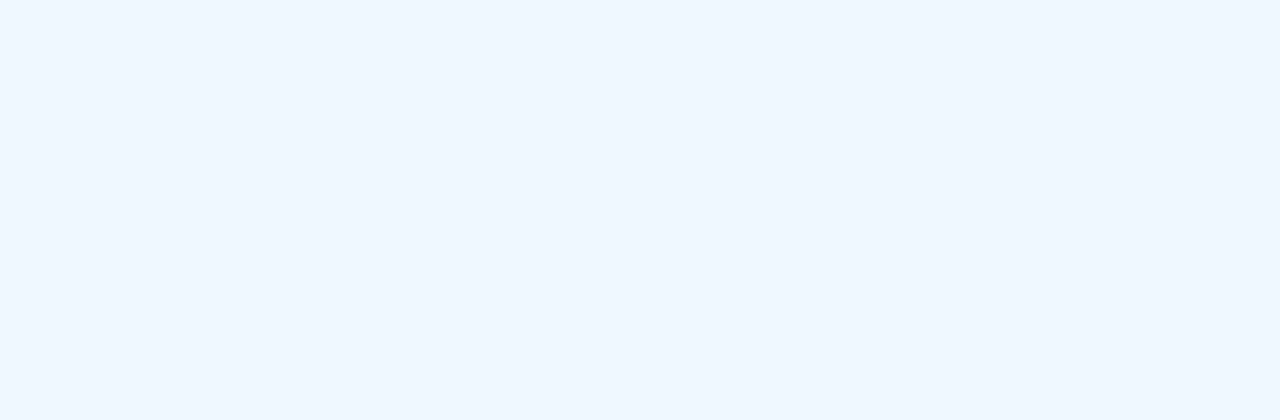
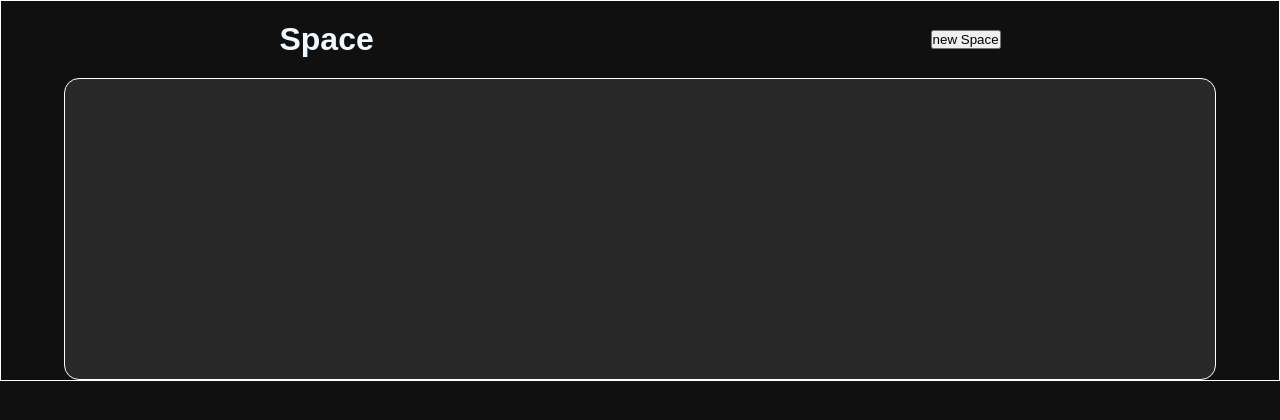
Before and after one commit to Samarth369/rev, a React (Vite) app in the folder client/: page /dashboard in a window 1280 px wide. Before the commit this address had no page. Shown: the top 420 px of the page. Built offline with nearby package versions, Linux system fonts and the light colour scheme; a web font is replaced by a local one.

Commit message:
completed suth and did some nore things

```diff
--- a/client/src/App.jsx
+++ b/client/src/App.jsx
@@ -3,15 +3,16 @@ import '../style/App.css'
 import { BrowserRouter , Routes , Route } from "react-router-dom"
 
 import Home from './Home'
+import Dashboard from './Dashboard'
 
 function App() {
-  const [count, setCount] = useState(0)
 
   return (
     <>
       <BrowserRouter>
       <Routes>
         <Route path='/' element={<Home />} />
+        <Route path='/dashboard' element={<Dashboard />} />
       </Routes>
       </BrowserRouter>
     </>
--- a/client/src/Dashboard.jsx
+++ b/client/src/Dashboard.jsx
@@ -0,0 +1,33 @@
+import "../style/dashboard.css";
+
+export default function Dashboard () {
+
+    function Space () {
+        return (
+            <>
+            <div className="space-block">
+                <div className="space">
+
+                    <div className="spacebtn">
+                        <h1>Space</h1>
+
+                        <button>new Space</button>
+                    </div>
+
+                    <div className="spacespace">
+                    </div>
+
+                </div>
+            </div>
+            </>
+        )
+    }
+
+    return (
+        <>
+        <div className="dsb-main">
+            <Space />
+        </div>
+        </>
+    )
+}
--- a/client/style/dashboard.css
+++ b/client/style/dashboard.css
@@ -0,0 +1,33 @@
+.dsb-main {
+    width: 100%;
+    height: 100vh;
+    background-color: rgb(16, 16, 16);
+    color: aliceblue;
+}
+
+.space-block {
+    border: 1px solid white;
+    display: flex;
+    flex-direction: column;
+    justify-content: center;
+    /* align-items: center; */
+}
+
+.spacebtn {
+    margin: 20px 0px 0px 0px;
+    display: flex;
+    justify-content: space-around;
+    align-items: center;
+}
+
+
+.spacespace {
+    width: 90%;
+    height: 300px;
+    justify-self: center;
+    align-items: center;
+    margin: 20px 0px 0px 0px;
+    background-color: rgb(41, 41, 41);
+    border: 1px solid white;
+    border-radius: 15px;
+}
```
